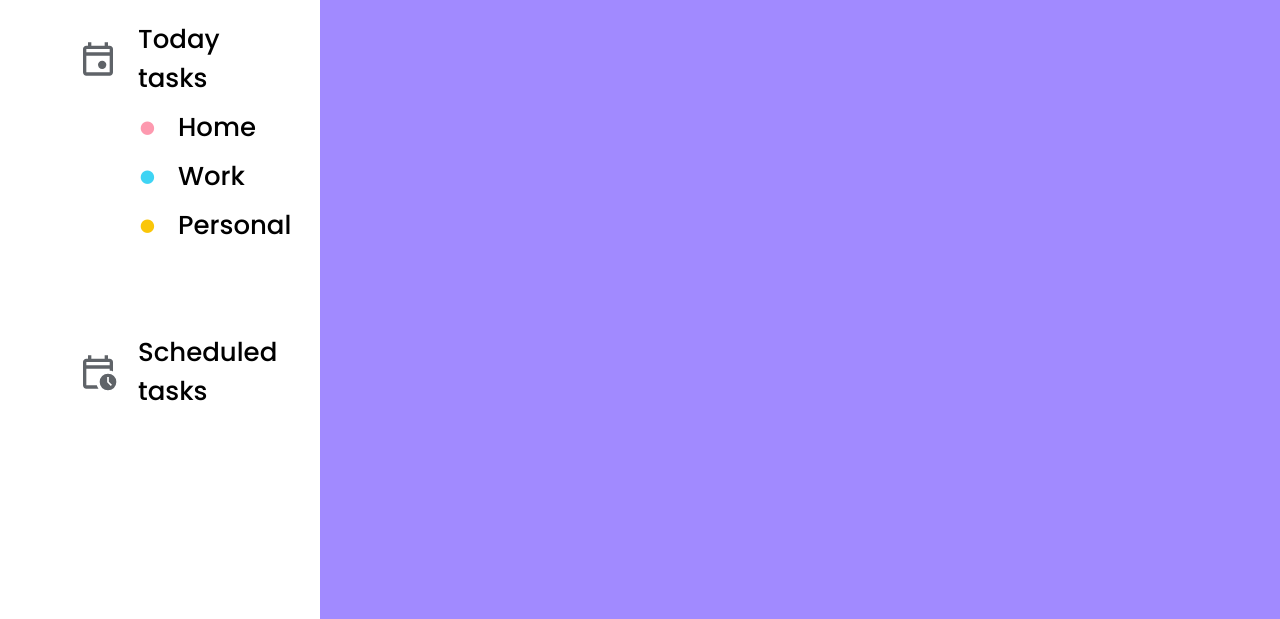
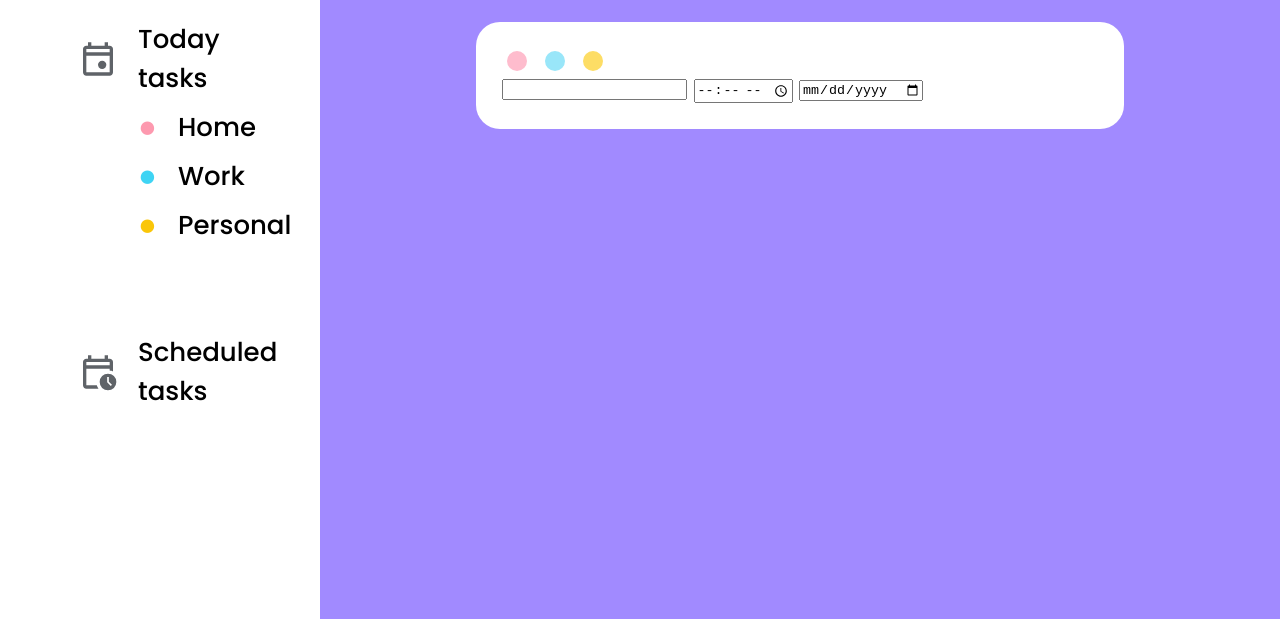
Before and after one commit to Namlev1/todo, a website built with webpack: page src/index.html in a window 1280 px wide. Shown: the part 188-807 px from the top of the page. Built offline with nearby package versions, Linux system fonts and the light colour scheme.

Commit message:
Style task type radio buttons

```diff
--- /dev/null
+++ b/src/MainDom.js
@@ -0,0 +1 @@
+const main = document.querySelector('#main')
--- a/src/SidePanelDom.js
+++ b/src/SidePanelDom.js
@@ -1,9 +1,8 @@
 import CalendarClockIcon from "./assets/img/calendar_clock.svg";
 import EventIcon from "./assets/img/event.svg";
-import {createDiv, createP, createSpan} from "./DOM_utils";
+import {createDiv, createP, createSpan} from "./DomUtils";
 
 const sideMenu = document.querySelector('#side_menu')
-const main = document.querySelector('#main')
 
 function createCategoryListElement(text) {
     const li = document.createElement('li');
@@ -12,7 +11,7 @@ function createCategoryListElement(text) {
     return li;
 }
 
-export function addScheduledTasksPanel() {
+function addScheduledTasksPanel() {
     const scheduledTasksCard = createDiv('side_menu_card')
     const imgWrap = createDiv('img_wrap')
     const img = document.createElement('img')
@@ -26,7 +25,7 @@ export function addScheduledTasksPanel() {
     sideMenu.appendChild(scheduledTasksCard)
 }
 
-export function addTodaysTasksPanel() {
+function addTodaysTasksPanel() {
     const todayTasksCard = createDiv('side_menu_card')
     const imgWrap = createDiv('img_wrap')
     const img = document.createElement('img')
@@ -47,3 +46,8 @@ export function addTodaysTasksPanel() {
     todayTasksCard.appendChild(ul)
     sideMenu.appendChild(todayTasksCard);
 }
+
+export default function createSidePanelDom(){
+    addTodaysTasksPanel();
+    addScheduledTasksPanel();
+}
--- a/src/index.html
+++ b/src/index.html
@@ -10,6 +10,17 @@
 <body>
 <div id="side_menu">
 </div>
-<div id="main"></div>
+<div id="main">
+    <h1>Today tasks</h1>
+    <form class="task_form" action="#">
+        <div class="radio_wrap"><input type="radio" id="home" name="task_type" value="home" class="ping_btn">
+            <input type="radio" id="work" name="task_type" value="work" class="cyan_btn">
+            <input type="radio" id="personal" name="task_type" value="personal" class="yellow_btn">
+        </div>
+        <input type="text" id="task_name" name="task_name">
+        <input type="time" name="time" id="time">
+        <input type="date" name="date" id="date">
+    </form>
+</div>
 </body>
 </html>
--- a/src/index.js
+++ b/src/index.js
@@ -1,9 +1,8 @@
 import './styles.css'
-import {addScheduledTasksPanel, addTodaysTasksPanel} from "./SidePanelDom";
+import createSidePanelDom from "./SidePanelDom";
 
 function renderSidePanel() {
-    addTodaysTasksPanel();
-    addScheduledTasksPanel();
+    createSidePanelDom()
 }
 
 renderSidePanel();
--- a/src/styles.css
+++ b/src/styles.css
@@ -1,6 +1,11 @@
 @font-face {
     font-family: "Poppins";
     src: url("./assets/fonts/Poppins-Medium.ttf");
+}
+
+@font-face {
+    font-family: "Poppins Bold";
+    src: url("./assets/fonts/Poppins-Bold.ttf");
 }
 
 :root {
@@ -11,6 +16,9 @@
     --pink: #fd99af;
     --gray: #717082;
     --yellow: #fac608;
+    --light-cyan: #99e6f9;
+    --light-pink: #febccd;
+    --light-yellow: #fddd65;
     font-size: 26px;
 }
 
@@ -25,6 +33,11 @@ body {
 p {
     margin: 0;
     display: inline;
+}
+
+h1{
+    font-family: "Poppins Bold", sans-serif;
+    letter-spacing: 0.05rem;
 }
 
 #side_menu {
@@ -98,4 +111,54 @@ p {
 #main {
     background-color: var(--blue);
     display: flex;
+    flex-direction: column;
+    padding: 2.4rem 6rem;
+    color: var(--white);
 }
+
+.task_form{
+    background-color: var(--white);
+    padding: 1rem;
+    border-radius: 24px;
+}
+
+.radio_wrap{
+    display: flex;
+    gap: 10px;
+}
+
+.radio_wrap > * {
+    appearance: none;
+    width: 20px;
+    height: 20px;
+    border-radius: 50%;
+    border: 2px solid transparent;
+    outline: none;
+    cursor: pointer;
+    box-shadow: 0 0 0 2px transparent; /* Default shadow is transparent */
+    transition: 0.3s;
+}
+
+.ping_btn{
+    background-color: var(--light-pink);
+}
+
+.ping_btn:checked{
+    background-color: var(--pink);
+}
+
+.cyan_btn{
+    background-color: var(--light-cyan);
+}
+
+.cyan_btn:checked{
+    background-color: var(--cyan);
+}
+
+.yellow_btn{
+    background-color: var(--light-yellow);
+}
+
+.yellow_btn:checked{
+    background-color: var(--yellow);
+}
```
Also changed, not shown: src/DomUtils.js (renamed from src/DOM_utils.js), src/assets/fonts/Poppins-Bold.ttf (added).
